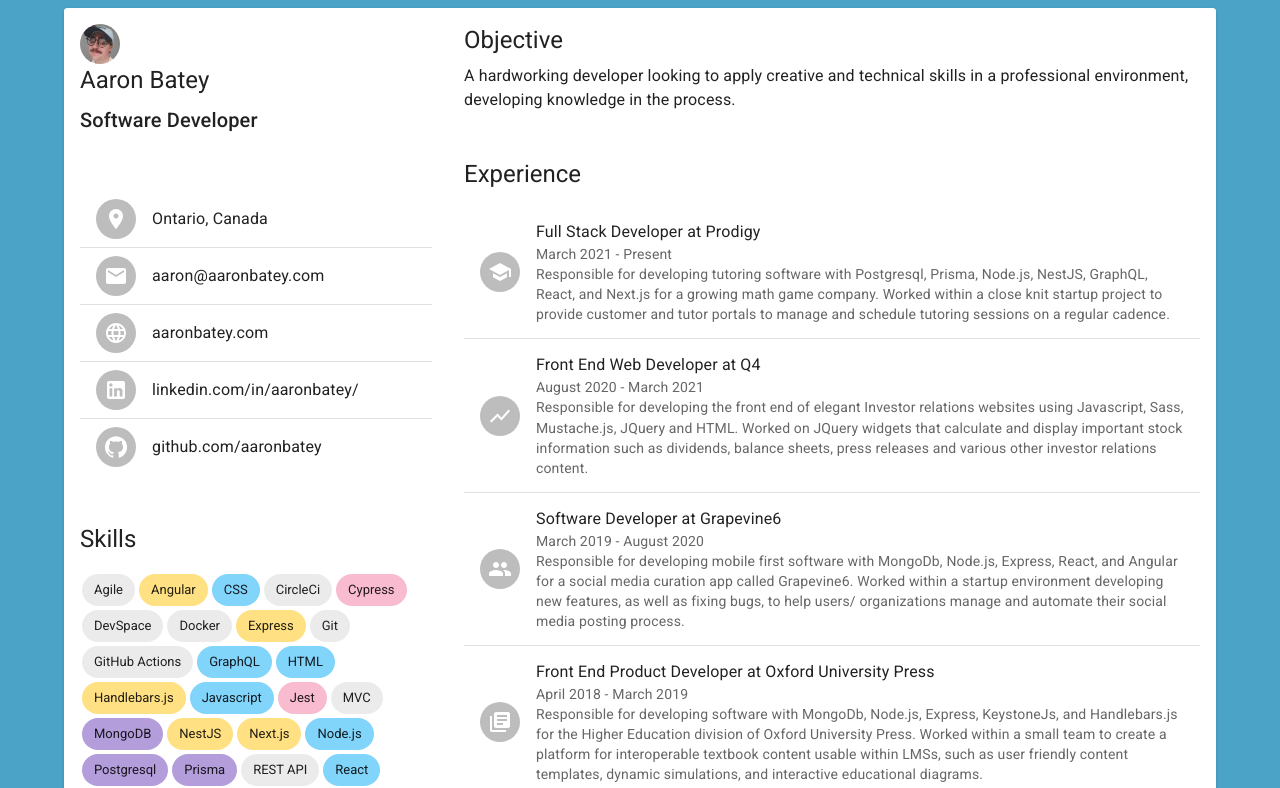
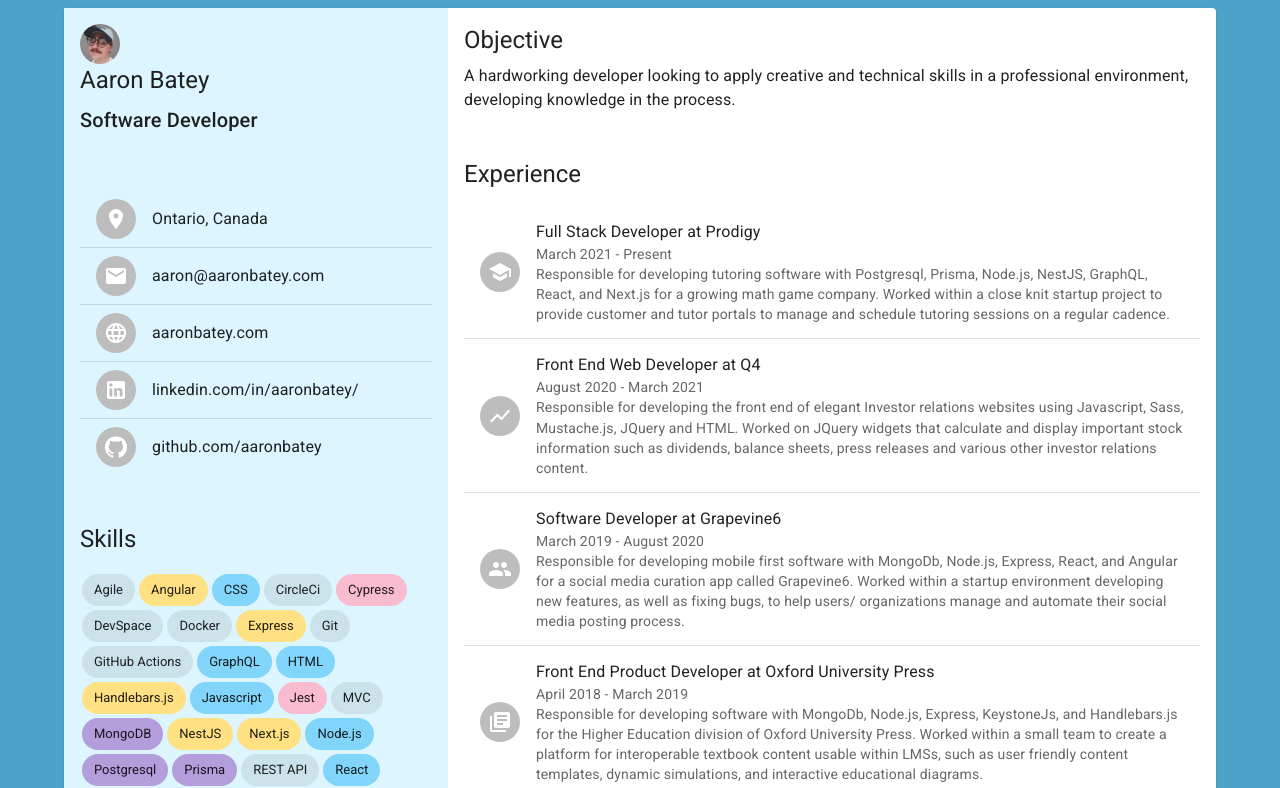
Before and after one commit to aaronbatey/resume, a Next.js app: page /resume in a window 1280 px wide. Shown: the top 788 px of the page. Built offline with nearby package versions, Linux system fonts and the light colour scheme.

Commit message:
add bg col color

```diff
--- a/src/components/ResumePage/ResumeLeftCol/ResumeLeftCol.tsx
+++ b/src/components/ResumePage/ResumeLeftCol/ResumeLeftCol.tsx
@@ -3,14 +3,19 @@ import ResumeContactInfo from "../ResumeContactInfo";
 import ResumePersonalDetails from "../ResumePersonalDetails";
 import ResumeSkills from "../ResumeSkills";
 import { Grid } from "@mui/material";
+import styled from "styled-components";
+
+const PrimaryGrid = styled(Grid)`
+  background: #ddf5ff;
+`;
 
 const ResumeLeftCol = () => {
   return (
-    <Grid item xs={4}>
+    <PrimaryGrid item xs={4}>
       <ResumePersonalDetails />
       <ResumeContactInfo />
       <ResumeSkills />
-    </Grid>
+    </PrimaryGrid>
   );
 };
 
--- a/src/components/shared/CardBorderless/CardBorderless.tsx
+++ b/src/components/shared/CardBorderless/CardBorderless.tsx
@@ -4,6 +4,7 @@ import styled from "styled-components";
 const CardBorderless = styled(Card)`
   border: none;
   box-shadow: none;
+  background: none;
 `;
 
 export default CardBorderless;
```
